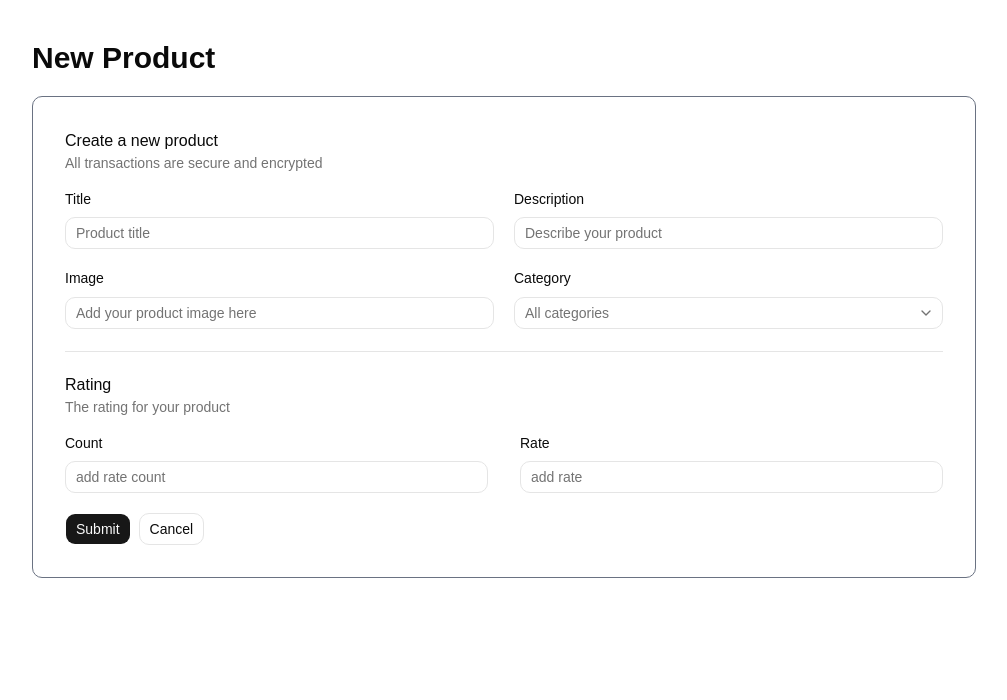
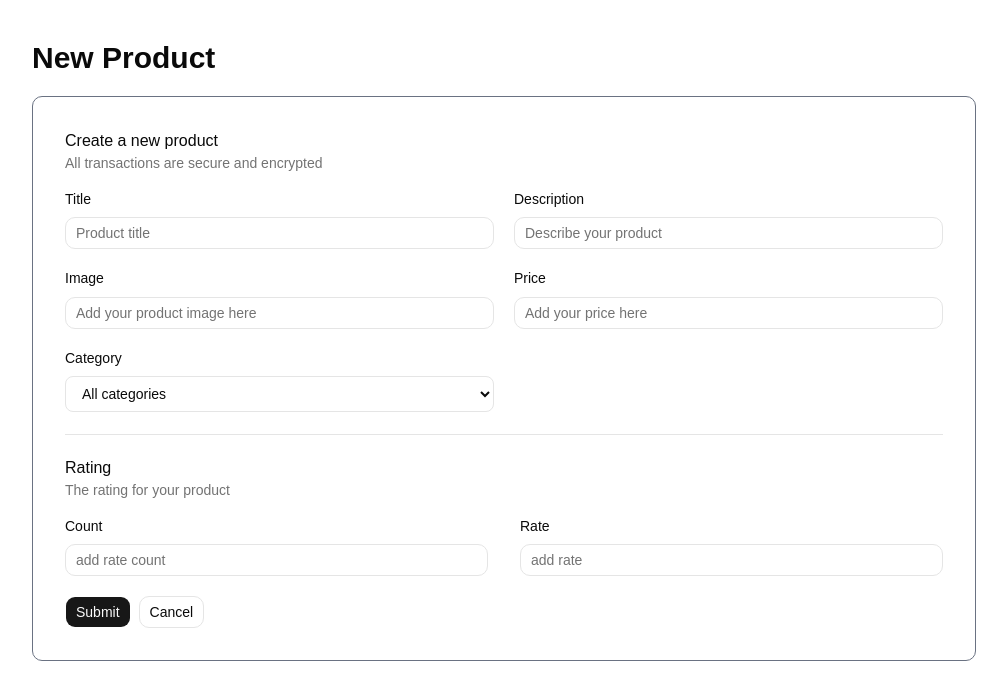
Before and after one commit to Chibuzo21/PrivateClass, a React (Vite) app: page /new in a window 1280 px wide. Shown: the top 700 px of the page, without its empty margins (136-1143 px from the left). Built offline with nearby package versions, Linux system fonts and the light colour scheme.

Commit message:
form validation with zod and post method

```diff
--- a/src/App.css
+++ b/src/App.css
@@ -10,7 +10,7 @@
 
 @theme inline {
   --font-heading: var(--font-sans);
-  --font-sans: 'Geist Variable', sans-serif;
+  --font-sans: "Geist Variable", sans-serif;
   --color-sidebar-ring: var(--sidebar-ring);
   --color-sidebar-border: var(--sidebar-border);
   --color-sidebar-accent-foreground: var(--sidebar-accent-foreground);
--- a/src/components/productForm.jsx
+++ b/src/components/productForm.jsx
@@ -19,24 +19,32 @@ import {
   SelectValue,
 } from "@/components/ui/select";
 import { useForm } from "react-hook-form";
+import { months } from "../lib/data";
 
-const months = [
-  { label: "All categories", value: null },
-  { label: "Men", value: "men" },
-  { label: "Women", value: "women" },
-  { label: "Children", value: "children" },
-];
+import { zodResolver } from "@hookform/resolvers/zod";
+import { productSchema } from "../lib/schema";
+// zod is the tool that handles validation in your form. it provides the shape for your data. @/hookform/resolvers is what links your react hook form to your zod
 
 export default function ProductForm() {
   const {
     register,
     handleSubmit,
     formState: { errors },
-  } = useForm();
+    reset,
+  } = useForm({ resolver: zodResolver(productSchema) });
+
+  const submitFn = (data) => {
+    console.log(data);
+    setTimeout(() => {
+      reset();
+    }, 700); //setTimeout is used for delay ie how long it should delay before an operation is carried out
+  };
   return (
     <div className='w-full mx-auto max-w-5xl  p-10'>
       <h1 className='text-3xl font-semibold mb-5'>New Product</h1>
-      <form className='border rounded-lg border-gray-500 p-8'>
+      <form
+        onSubmit={handleSubmit(submitFn)}
+        className='border rounded-lg border-gray-500 p-8'>
         <FieldGroup>
           <FieldSet>
             <FieldLegend>Create a new product</FieldLegend>
@@ -44,6 +52,7 @@ export default function ProductForm() {
               All transactions are secure and encrypted
             </FieldDescription>
             <FieldGroup className='grid grid-cols-2'>
+              {/* TITLE field */}
               <Field>
                 <FieldLabel htmlFor=''>Title</FieldLabel>
                 <Input
@@ -51,7 +60,12 @@ export default function ProductForm() {
                   placeholder='Product title'
                   required
                 />
+                {errors.title && (
+                  <p className='text-destructive'>{errors.title.message}</p>
+                )}
               </Field>
+
+              {/* Description Field */}
               <Field>
                 <FieldLabel htmlFor='checkout-7j9-card-number-uw1'>
                   Description
@@ -61,7 +75,14 @@ export default function ProductForm() {
                   required
                   placeholder='Describe your product'
                 />
+                {errors.description && (
+                  <p className='text-destructive'>
+                    {errors.description.message}
+                  </p>
+                )}
               </Field>
+
+              {/* Image Field */}
               <Field>
                 <FieldLabel htmlFor='checkout-7j9-card-name-43j'>
                   Image
@@ -71,24 +92,39 @@ export default function ProductForm() {
                   placeholder='Add your product image here'
                   required
                 />
+                {errors.image && (
+                  <p className='text-destructive'>{errors.image.message}</p>
+                )}
+              </Field>
+              <Field>
+                <FieldLabel htmlFor='checkout-7j9-card-name-43j'>
+                  Price
+                </FieldLabel>
+                <Input
+                  {...register("price")}
+                  placeholder='Add your price here'
+                  required
+                />
+                {errors.price && (
+                  <p className='text-destructive'>{errors.price.message}</p>
+                )}
               </Field>
 
               <Field>
                 <FieldLabel>Category</FieldLabel>
-                <Select items={months} {...register("category")}>
-                  <SelectTrigger id='checkout-exp-month-ts6'>
-                    <SelectValue />
-                  </SelectTrigger>
-                  <SelectContent>
-                    <SelectGroup>
-                      {months.map((item) => (
-                        <SelectItem key={item.value} value={item.value}>
-                          {item.label}
-                        </SelectItem>
-                      ))}
-                    </SelectGroup>
-                  </SelectContent>
-                </Select>
+                <select
+                  className='border rounded-md h-9 px-3 text-sm w-full'
+                  items={months}
+                  {...register("category")}>
+                  {months.map((item) => (
+                    <option key={item.value} value={item.value}>
+                      {item.label}
+                    </option>
+                  ))}
+                </select>
+                {errors.category && (
+                  <p className='text-destructive'>{errors.category.message}</p>
+                )}
               </Field>
             </FieldGroup>
           </FieldSet>
@@ -108,6 +144,9 @@ export default function ProductForm() {
                     placeholder='add rate count'
                     required
                   />
+                  {errors.count && (
+                    <p className='text-destructive'>{errors.count.message}</p>
+                  )}
                 </Field>
                 <Field>
                   <FieldLabel htmlFor='checkout-7j9-card-name-43j'>
@@ -119,6 +158,9 @@ export default function ProductForm() {
                     placeholder='add rate'
                     required
                   />
+                  {errors.rate && (
+                    <p className='text-destructive'>{errors.rate.message}</p>
+                  )}
                 </Field>{" "}
               </div>
             </FieldGroup>
--- /dev/null
+++ b/src/lib/CreateProduct.js
@@ -0,0 +1,13 @@
+// This function is the function which we will use to create our data which we will send to the backend. when retrieving data that is the GET method, it is not mandatory to specify your method in the fetch function but when doing a PUT, PATCH,POST and delete, it is mandatory
+const createProduct = async (data) => {
+  // the parameter data represents the data you want to send to the backend
+  const response = await fetch("https://fakestoreapi.com/products", {
+    method: "POST",
+    headers: {
+      "Content-Type": "application/json",
+    },
+    body: JSON.stringify(data), //we use JSON.stringify to convert our data to json format because that is the format our api works with. Also whatever data you send has to be an object
+  });
+  if (!response.ok) return "Network issues";
+  return await response.json();
+};
--- /dev/null
+++ b/src/lib/data.js
@@ -0,0 +1,7 @@
+export const months = [
+  { label: "All categories", value: null },
+  { label: "Men", value: "Men" },
+  { label: "Women", value: "Women" },
+  { label: "Children", value: "Children" },
+  { label: "Male", value: "male" },
+];
--- /dev/null
+++ b/src/lib/schema.js
@@ -0,0 +1,12 @@
+import { z } from "zod";
+export const productSchema = z.object({
+  title: z.string().min(3, "Title must be atleast 3 characters"),
+  description: z.string().min(8, "Description must be atleast 8 characters"),
+  image: z.string().min(3, "image must be atleast 3 characters"),
+  category: z.enum(["Men", "Women", "Children"], {
+    message: "Select a valid category",
+  }),
+  price: z.coerce.number().positive("Price must be greater than 0"),
+  count: z.coerce.number().positive("Count must be greater than 0"),
+  rate: z.coerce.number().positive("Rate must be greater than 0"),
+});
```
